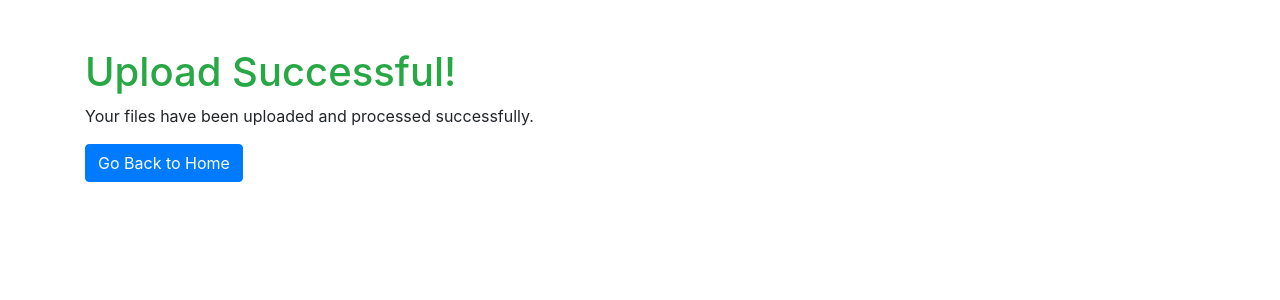
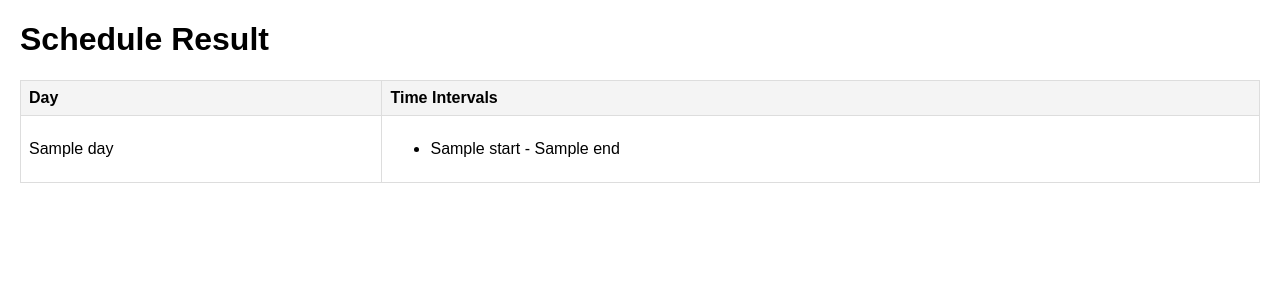
Before and after one commit to Aaron-Reyes-Rodriguez/Hack_UO, a Flask app: template quackhacks/templates/result.html in a window 1280 px wide. Shown: the top 300 px of the page. Run offline with Flask 3, Linux system fonts and the light colour scheme; the template is opened without the code that fills it: most values are stand-ins (such as "Sample title", 1, 10 or a date in 2020); parts of the project's set-up code (start-up, migrations or seed data) failed here and were passed over; some libraries are stand-ins or nearby versions.

Commit message:
Show result

```diff
--- a/quackhacks/app.py
+++ b/quackhacks/app.py
@@ -2,7 +2,7 @@ from flask import Flask, render_template, request, redirect, url_for
 from bs4 import BeautifulSoup
 from Backend.parsehtml.py import extract_info_from_html
 import os
-
+from quackhacks.utils import find_common_free_times
 
 app = Flask(__name__)
 
@@ -32,16 +32,55 @@ def upload_files():
     parsed_data = []
 
     for file in files:
-        if file and allowed_file(file.filename):
+        #if file and allowed_file(file.filename):
             # Save the file to the upload folder
-            filename = os.path.join(app.config['UPLOAD_FOLDER'], file.filename)
-            file.save(filename)
+            #filename = os.path.join(app.config['UPLOAD_FOLDER'], file.filename)
+            #file.save(filename)
             # Store the result for this file
-            parsed_data.append(extract_info_from_html(filename))
+            #parsed_data.append(extract_info_from_html(filename))
+        continue
+    schedules = [
+    [{
+        "user_id": 1,
+        "course": "CS 410",
+        "title": "Capstone",
+        "days": ["M", "W"],
+        "start_time": "16:00",
+        "end_time": "17:20"
+    },
+    {
+        "user_id": 2,
+        "course": "FR 203",
+        "title": "2nd Year French",
+        "days": ["M", "W", "F"],
+        "start_time": "10:00",
+        "end_time": "11:20"
+    }],
+    [{
+        "user_id": 1,
+        "course": "CS 415",
+        "title": "Operating Systems",
+        "days": ["M", "W"],
+        "start_time": "15:00",
+        "end_time": "16:20"
+    },
+    {
+        "user_id": 2,
+        "course": "MATH 343",
+        "title": "Stats",
+        "days": ["T", "TR", "F"],
+        "start_time": "16:00",
+        "end_time": "17:20"
+    }]
+]
 
+# Calculate common free times using the dummy data
+    common_free_times = find_common_free_times(schedules)
 
+    #result = find_common_free_times(parsed_data)
+    result = common_free_times
     # Render the result page with parsed data from all files
-    return render_template('result.html', parsed_data=parsed_data)
+    return render_template('result.html', data=result)
 
 if __name__ == '__main__':
     # Create the upload folder if it doesn't exist
--- a/quackhacks/templates/result.html
+++ b/quackhacks/templates/result.html
@@ -3,17 +3,58 @@
 <head>
     <meta charset="UTF-8">
     <meta name="viewport" content="width=device-width, initial-scale=1.0">
-    <link href="https://stackpath.bootstrapcdn.com/bootstrap/4.5.2/css/bootstrap.min.css" rel="stylesheet">
-    <title>Upload Successful</title>
+    <title>Schedule Result</title>
+    <style>
+        body {
+            font-family: Arial, sans-serif;
+            margin: 20px;
+        }
+        table {
+            width: 100%;
+            border-collapse: collapse;
+            margin-top: 20px;
+        }
+        th, td {
+            border: 1px solid #ddd;
+            padding: 8px;
+            text-align: left;
+        }
+        th {
+            background-color: #f4f4f4;
+        }
+        .empty {
+            color: #888;
+            font-style: italic;
+        }
+    </style>
 </head>
 <body>
-    <div class="container mt-5">
-        <h1 class="text-success">Upload Successful!</h1>
-        <p>Your files have been uploaded and processed successfully.</p>
-        <a href="/" class="btn btn-primary">Go Back to Home</a>
-    </div>
-    <script src="https://code.jquery.com/jquery-3.5.1.slim.min.js"></script>
-    <script src="https://cdn.jsdelivr.net/npm/@popperjs/core@2.9.2/dist/umd/popper.min.js"></script>
-    <script src="https://stackpath.bootstrapcdn.com/bootstrap/4.5.2/js/bootstrap.min.js"></script>
+    <h1>Schedule Result</h1>
+    <table>
+        <thead>
+            <tr>
+                <th>Day</th>
+                <th>Time Intervals</th>
+            </tr>
+        </thead>
+        <tbody>
+            {% for day, intervals in data.items() %}
+                <tr>
+                    <td>{{ day }}</td>
+                    <td>
+                        {% if intervals %}
+                            <ul>
+                                {% for start, end in intervals %}
+                                    <li>{{ start }} - {{ end }}</li>
+                                {% endfor %}
+                            </ul>
+                        {% else %}
+                            <span class="empty">No intervals</span>
+                        {% endif %}
+                    </td>
+                </tr>
+            {% endfor %}
+        </tbody>
+    </table>
 </body>
 </html>
```
